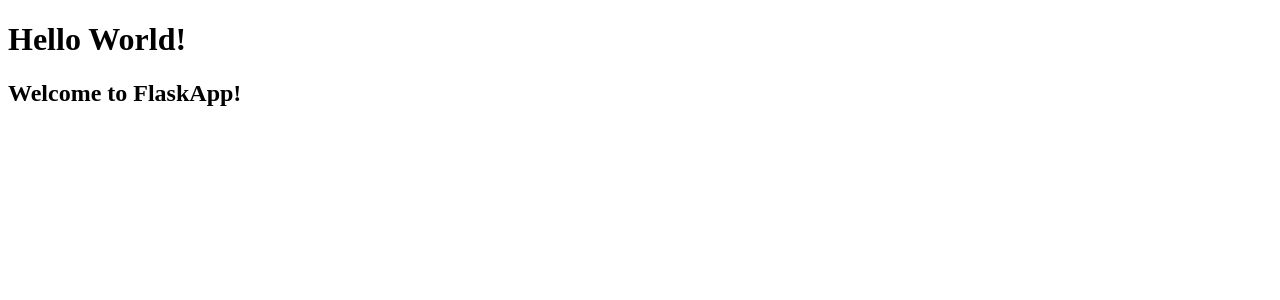
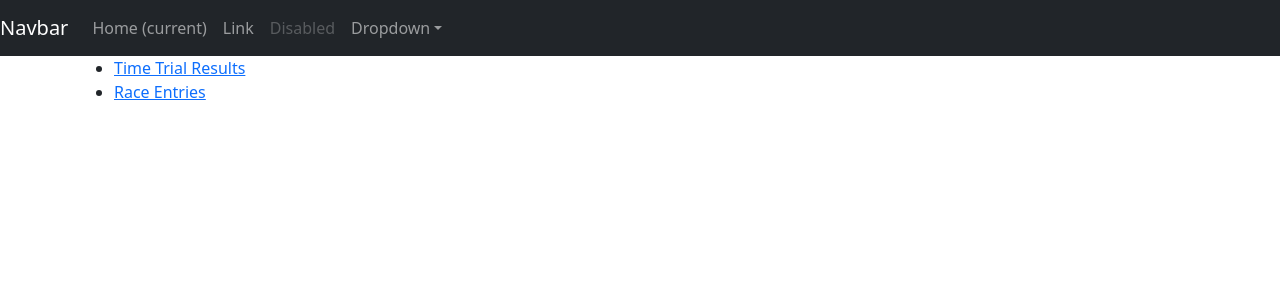
Before and after one commit to datawookie/paddle, a Flask app: page / in a window 1280 px wide. Shown: the top 300 px of the page. Run offline with Flask 2, Linux system fonts and the light colour scheme; some libraries are stand-ins or nearby versions.

Commit message:
feat: Update & add templates

```diff
--- a/kanoe/templates/base.html
+++ b/kanoe/templates/base.j2
@@ -9,13 +9,17 @@
         {% block styles %}
             <!-- Bootstrap CSS -->
             {{ bootstrap.load_css() }}
+            <link rel="stylesheet" type="text/css" href="/static/styles.css">
         {% endblock %}
 
         <title>{% block title %}{% endblock %}</title>
         {% endblock %}
     </head>
     <body>
+        {% include 'common/navbar.j2' %}
+        <div class="container">
         {% block content %}{% endblock %}
+        </div>
 
         {% block scripts %}
             {{ bootstrap.load_js() }}
--- /dev/null
+++ b/kanoe/templates/common/navbar.j2
@@ -0,0 +1,28 @@
+<nav class="navbar navbar-expand-md navbar-dark fixed-top bg-dark">
+    <a class="navbar-brand" href="#">Navbar</a>
+    <button class="navbar-toggler" type="button" data-toggle="collapse" data-target="#navbarsExampleDefault" aria-controls="navbarsExampleDefault" aria-expanded="false" aria-label="Toggle navigation">
+        <span class="navbar-toggler-icon"></span>
+    </button>
+
+    <div class="collapse navbar-collapse" id="navbarsExampleDefault">
+        <ul class="navbar-nav mr-auto">
+            <li class="nav-item active">
+                <a class="nav-link" href="#">Home <span class="sr-only">(current)</span></a>
+            </li>
+            <li class="nav-item">
+                <a class="nav-link" href="#">Link</a>
+            </li>
+            <li class="nav-item">
+                <a class="nav-link disabled" href="#">Disabled</a>
+            </li>
+            <li class="nav-item dropdown">
+                <a class="nav-link dropdown-toggle" href="http://example.com" id="dropdown01" data-toggle="dropdown" aria-haspopup="true" aria-expanded="false">Dropdown</a>
+                <div class="dropdown-menu" aria-labelledby="dropdown01">
+                    <a class="dropdown-item" href="#">Action</a>
+                    <a class="dropdown-item" href="#">Another action</a>
+                    <a class="dropdown-item" href="#">Something else here</a>
+                </div>
+            </li>
+        </ul>
+    </div>
+</nav>
--- a/kanoe/templates/index.html
+++ /dev/null
@@ -1,12 +0,0 @@
-
-<!DOCTYPE html>
-<html lang="en">
-<head>
-    <meta charset="UTF-8">
-    <title>FlaskApp</title>
-</head>
-<body>
-    <h1>Hello World!</h1>
-    <h2>Welcome to FlaskApp!</h2>
-</body>
-</html>
--- /dev/null
+++ b/kanoe/templates/index.j2
@@ -0,0 +1,18 @@
+{% extends "base.j2" %}
+
+{% block title %}Entry{% endblock %}
+
+{% block content %}
+
+<h1>Hello World!</h1>
+
+<ul>
+    <li>
+        <a href="/time-trial">Time Trial Results</a>
+    </li>
+    <li>
+        <a href="/entries">Race Entries</a>
+    </li>
+</ul>
+
+{% endblock %}
--- a/kanoe/templates/member.html
+++ b/kanoe/templates/member.j2
@@ -1,4 +1,4 @@
-{% extends "base.html" %}
+{% extends "base.j2" %}
 
 {% block title %}Time Trial Results{% endblock %}
 
--- a/kanoe/templates/time-trial.html
+++ b/kanoe/templates/time-trial.j2
@@ -1,4 +1,4 @@
-{% extends "base.html" %}
+{% extends "base.j2" %}
 
 {% block title %}Time Trial Results{% endblock %}
 
--- a/kanoe/views.py
+++ b/kanoe/views.py
@@ -8,7 +8,7 @@
 
 @app.route("/")
 def index():
-    return render_template("index.html")
+    return render_template("index.j2")
 
 
 @app.route("/boats")
@@ -19,16 +19,35 @@
 @app.route("/clubs")
 def clubs():
     clubs = session.query(db.Club).all()
-    return render_template("clubs.html", clubs=clubs)
+    return render_template("clubs.j2", clubs=clubs)
+
+
+@app.route("/club/<club_id>")
+def club(club_id):
+    club = session.query(db.Club).get(club_id)
+    return render_template("club.j2", club=club)
 
 
 @app.route("/time-trial")
 def time_trial():
     members = session.query(db.Member).all()
-    return render_template("time-trial.html", members=members)
+    return render_template("time-trial.j2", members=members)
 
 
 @app.route("/member/<member_id>")
 def member(member_id):
     member = session.query(db.Member).get(member_id)
-    return render_template("member.html", member=member)
+    return render_template("member.j2", member=member)
+
+
+@app.route("/entries")
+def entries():
+    entries = session.query(db.Entry).all()
+    return render_template("entries.j2", entries=entries)
+
+
+@app.route("/entry/<entry_id>")
+def entry(entry_id):
+    print(entry_id)
+    entry = session.query(db.Entry).get(entry_id)
+    return render_template("entry.j2", entry=entry)
```
Also changed, not shown: kanoe/templates/club.j2 (added, +11 -0 lines), kanoe/templates/clubs.html (deleted, +0 -8 lines), kanoe/templates/clubs.j2 (added, +18 -0 lines), kanoe/templates/entries.j2 (added, +16 -0 lines), kanoe/templates/entry.j2 (added, +13 -0 lines).
